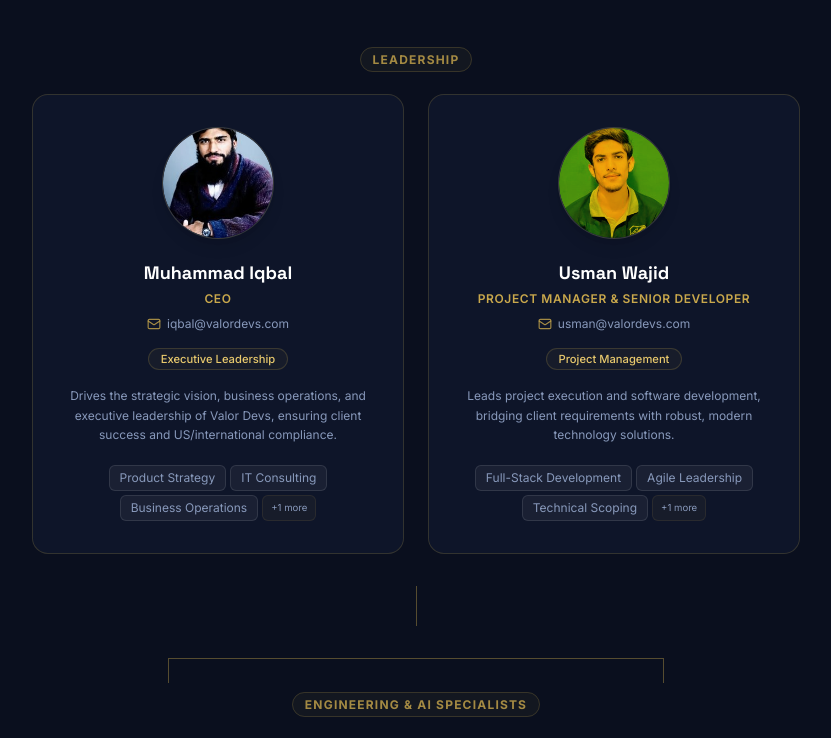
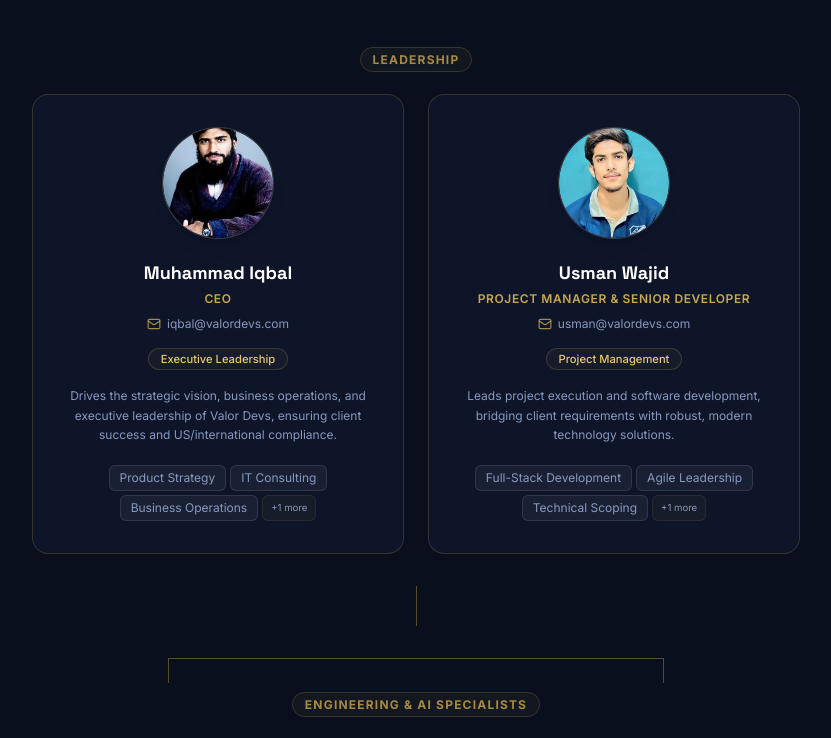
Before and after one commit to usmanwajid09/Valo-Devel, a Next.js app: page /about in a window 1280 px wide. Shown: the part 3480-4218 px from the top of the page, without its empty margins (224-1055 px from the left). Built offline with nearby package versions, Linux system fonts and the light colour scheme; no server answers.

Commit message:
feat: use raw team photos in TeamCard (no yellow backgrounds) and optimize build memory

```diff
--- a/next.config.mjs
+++ b/next.config.mjs
@@ -25,6 +25,9 @@ const securityHeaders = [
 const nextConfig = {
   reactStrictMode: true,
   output: "export",
+  experimental: {
+    cpus: 1,
+  },
   images: {
     unoptimized: true,
     formats: ["image/avif", "image/webp"],
--- a/src/components/cards/TeamCard.tsx
+++ b/src/components/cards/TeamCard.tsx
@@ -3,20 +3,14 @@ import { TechChip } from "@/components/ui/Badge";
 import type { TeamMember } from "@/lib/content";
 
 export function TeamCard({ member }: { member: TeamMember }) {
-  const isCeo = member.role.toLowerCase().includes("ceo") || member.name.toLowerCase().includes("iqbal");
-
   return (
     <article className="group relative flex h-full flex-col items-center justify-between overflow-hidden rounded-2xl border border-gold bg-card/40 px-6 py-8 transition-all duration-300 hover:-translate-y-1 hover:border-gold/60 hover:shadow-gold">
 
-      {/* Circular Avatar with Yellow/Gold Background */}
+      {/* Circular Avatar with standard styling */}
       <div className="relative h-28 w-28 overflow-hidden rounded-full border border-gold bg-card shadow-lg transition-transform duration-300 group-hover:scale-105">
         <div
           className="h-full w-full rounded-full bg-cover bg-center"
-          style={{
-            backgroundImage: `url(${member.image})`,
-            backgroundColor: isCeo ? undefined : "#F1C40F",
-            backgroundBlendMode: isCeo ? undefined : "multiply"
-          }}
+          style={{ backgroundImage: `url(${member.image})` }}
           title={member.name}
         />
       </div>
```
